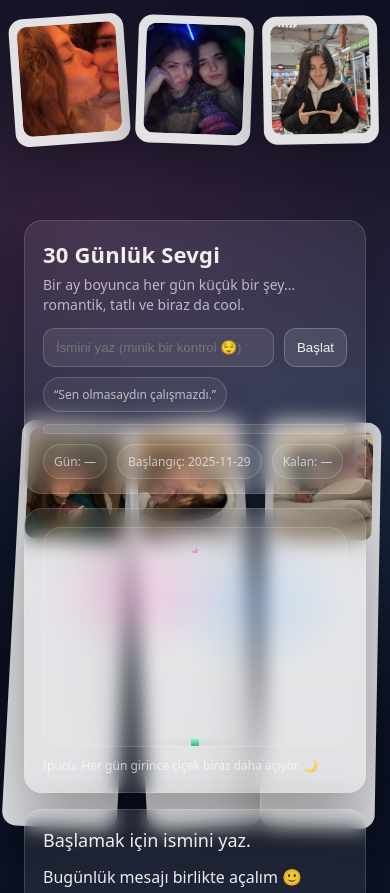
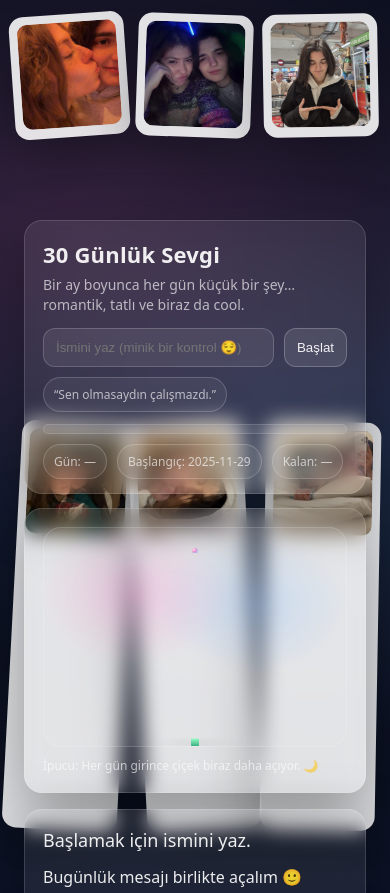
Before and after one commit to ezgiieyice/toMyLove, a plain HTML site: page index.html in a window 390 px wide. Shown: the top 893 px of the page. Drawn offline with Linux system fonts and the light colour scheme.

Commit message:
Refactor mobile layout and adjust styles

```diff
--- a/index.html
+++ b/index.html
@@ -253,88 +253,82 @@
     /* İçerik üstte kalsın */
     .wrap{ position: relative; z-index: 5; }
 
-    /* Mobilde: polaroidler üst ve alt padding bandında yatay dursun */
+    /* Mobil bantlar: içerikten ayrı üst-alt şerit */
+    .mobileBand{ display:none; }
+
     @media (max-width: 900px){
 
-      /* İçerik ortada kalsın diye üst-alt boşluk açıyoruz */
+    /* içerik üst/alt bantlara çarpmasın */
     body{
-        padding-top: 220px;     /* üst polaroid bandı */
-        padding-bottom: 220px;  /* alt polaroid bandı */
-        align-items: flex-start; /* ortalamayı bozmasın */
+      padding-top: 220px;
+      padding-bottom: 220px;
+      align-items: flex-start;
+      justify-content: flex-start;
     }
 
-      /* Sol grup = ÜST bant */
+    /* üst bant = sol grup */
     .edgePolaroids.left{
       position: fixed;
-        top: 16px;
+      top: 14px;
       left: 12px;
       right: 12px;
       transform: none;
-        width: auto;
       display: flex;
       gap: 10px;
       justify-content: space-between;
-        z-index: 1;
+      z-index: 2;
     }
 
-      /* Sağ grup = ALT bant */
+    /* alt bant = sağ grup */
     .edgePolaroids.right{
       position: fixed;
-        bottom: 16px;
+      bottom: 14px;
       left: 12px;
       right: 12px;
       transform: none;
-        width: auto;
       display: flex;
       gap: 10px;
       justify-content: space-between;
-        z-index: 1;
+      z-index: 2;
     }
 
-      /* Mobilde polaroid kartları yatay sığsın */
     .edgePolaroid{
-        width: calc((100% - 20px) / 3); /* 3 kart yan yana */
+      width: calc((100% - 20px) / 3);
       padding: 8px 8px 10px;
     }
 
     .edgePolaroid img{
-        height: 110px;
+      height: 105px;
     }
 
-      /* Caption kullanmıyorsun şu an; istersen açabilirsin */
-      .edgePolaroid .cap{
-        font-size: 11px;
+    .wrap{ margin-bottom: 10px;
     }
   }
+
+
+    /* PC'de bantlar görünmesin, polaroidler kenarda kalsın */
+    @media (min-width: 901px){
+      .mobileBand{ display:none; }
+    }
+
   </style>
 </head>
 
 <body>
-  <!-- Sol kenar (3 polaroid) -->
+  <!-- Sol grup -->
   <div class="edgePolaroids left">
-    <div class="edgePolaroid" style="--rot:-4deg">
-      <img src="photos/left1.jpeg" alt="anı">
-    </div>
-    <div class="edgePolaroid" style="--rot:2deg">
-      <img src="photos/left2.jpeg" alt="anı">
-    </div>
-    <div class="edgePolaroid" style="--rot:-1deg">
-      <img src="photos/left3.jpeg" alt="anı">
-    </div>
+    <div class="edgePolaroid" style="--rot:-4deg"><img src="photos/left1.jpeg" alt="anı"></div>
+    <div class="edgePolaroid" style="--rot:2deg"><img src="photos/left2.jpeg" alt="anı"></div>
+    <div class="edgePolaroid" style="--rot:-1deg"><img src="photos/left3.jpeg" alt="anı"></div>
   </div>
 
-  <!-- Sağ kenar (3 polaroid) -->
+  <!-- Sağ grup -->
   <div class="edgePolaroids right">
-    <div class="edgePolaroid" style="--rot:3deg">
-      <img src="photos/right1.jpeg" alt="anı">
+    <div class="edgePolaroid" style="--rot:3deg"><img src="photos/right1.jpeg" alt="anı"></div>
+    <div class="edgePolaroid" style="--rot:-3deg"><img src="photos/right2.jpeg" alt="anı"></div>
+    <div class="edgePolaroid" style="--rot:1deg"><img src="photos/right3.jpeg" alt="anı"></div>
   </div>
-    <div class="edgePolaroid" style="--rot:-3deg">
-      <img src="photos/right2.jpeg" alt="anı">
-    </div>
-    <div class="edgePolaroid" style="--rot:1deg">
-      <img src="photos/right3.jpeg" alt="anı">
-    </div>
-  </div>
+
   <div class="wrap">
     <div class="top">
       <div class="card hero">
```
Lines whose indentation alone changed are shown as unchanged.
